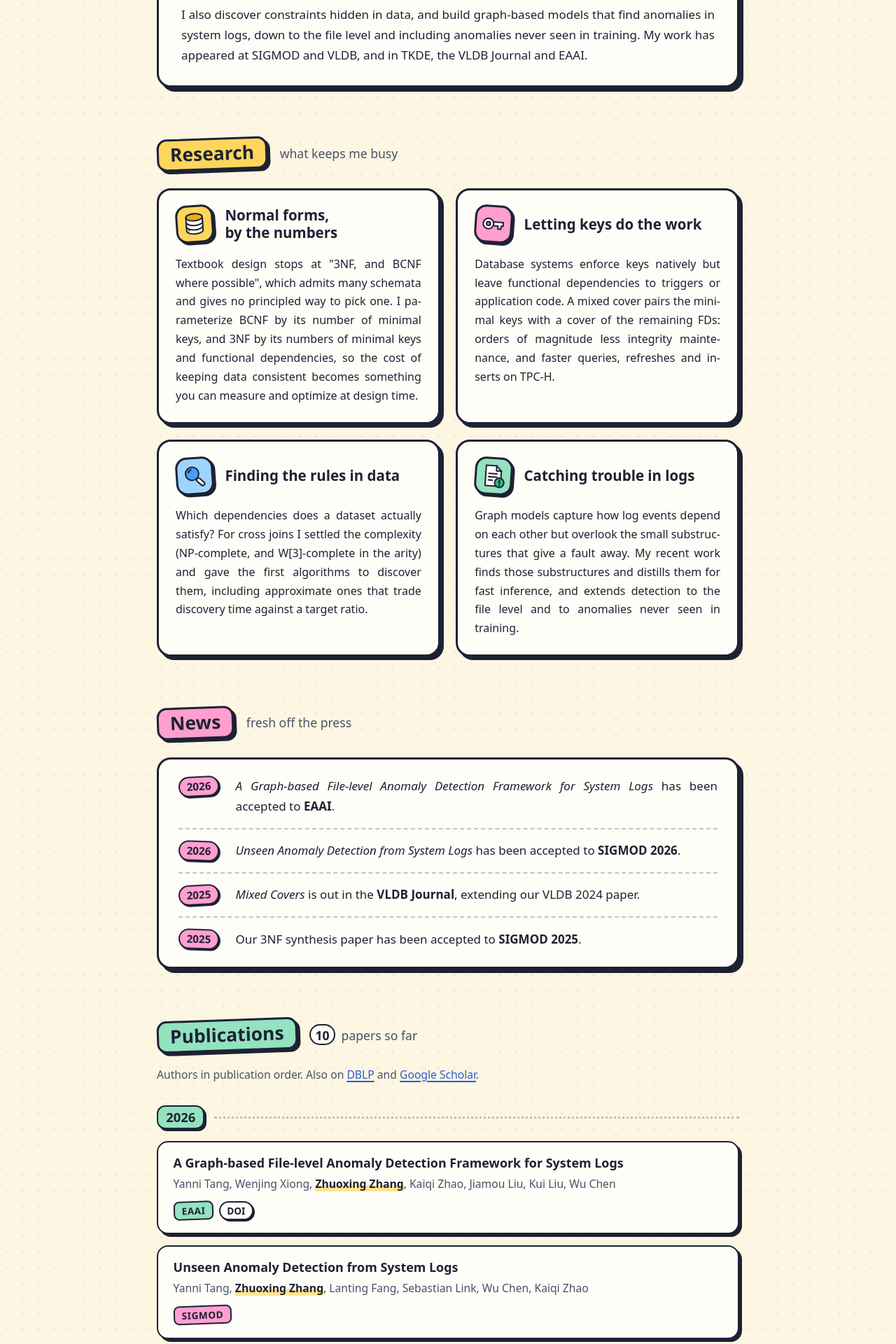
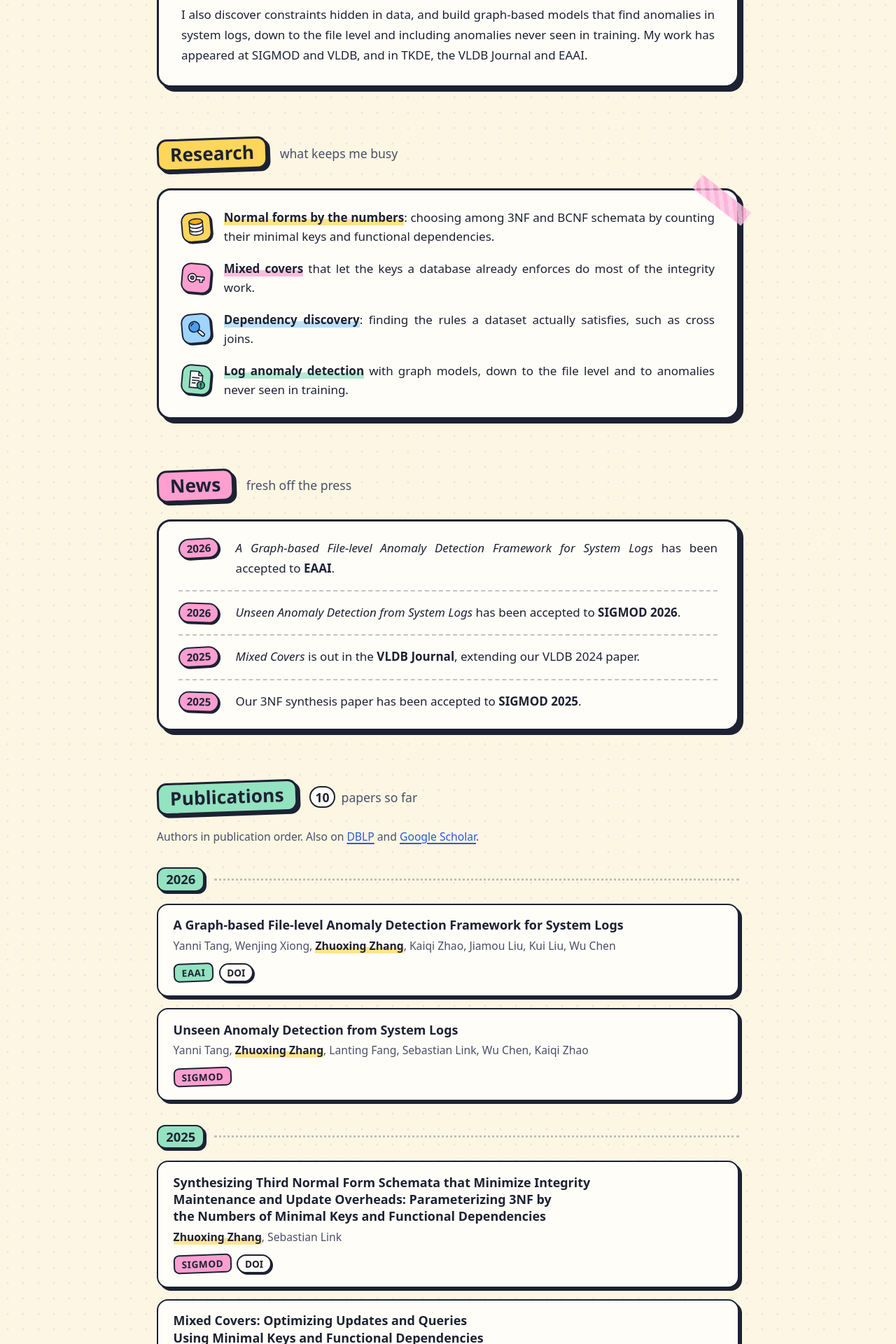
Before and after one commit to zhuoxingzhang/zhuoxingzhang.github.io, a Jekyll site: the page built from index.html, in a window 1280 px wide. Shown: the part 950-2870 px from the top of the page at 70% size. Built offline with Jekyll 4.4.1, drawn with Linux system fonts in a browser that asks for light colours; a style sheet for code colours, icons or effects is not loaded.

Commit message:
Fold Research into one card, one line per interest
Four paragraph cards said at length what the About section already says.
Now each interest is a single sentence with its doodle as the bullet and
its key phrase run over with a marker in the bullet's colour.

interests entries take `text` (and `icon`) instead of `name` and
`detail`; a bare string still works and gets a sparkle. README updated.

```diff
--- a/_data/profile.yml
+++ b/_data/profile.yml
@@ -40,38 +40,26 @@ about:
     anomalies never seen in training. My work has appeared at SIGMOD and VLDB,
     and in TKDE, the VLDB Journal and EAAI.
 
-# One card each. `icon` picks the doodle: database | key | search | log.
+# The Research card: one line each, in order. `icon` picks the doodle used as
+# its bullet: database | key | search | log (see README for the rest).
+# HTML is allowed; <strong> marks the phrase a skimming eye should catch.
 interests:
-  - name: Normal forms, by the numbers
-    icon: database
-    detail: >-
-      Textbook design stops at "3NF, and BCNF where possible", which admits many
-      schemata and gives no principled way to pick one. I parameterize BCNF by
-      its number of minimal keys, and 3NF by its numbers of minimal keys and
-      functional dependencies, so the cost of keeping data consistent becomes
-      something you can measure and optimize at design time.
-  - name: Letting keys do the work
-    icon: key
-    detail: >-
-      Database systems enforce keys natively but leave functional dependencies
-      to triggers or application code. A mixed cover pairs the minimal keys with
-      a cover of the remaining FDs: orders of magnitude less integrity
-      maintenance, and faster queries, refreshes and inserts on
-      <span class="nb">TPC-H</span>.
-  - name: Finding the rules in data
-    icon: search
-    detail: >-
-      Which dependencies does a dataset actually satisfy? For cross joins I
-      settled the complexity (NP-complete, and W[3]-complete in the arity) and
-      gave the first algorithms to discover them, including approximate ones
-      that trade discovery time against a target ratio.
-  - name: Catching trouble in logs
-    icon: log
-    detail: >-
-      Graph models capture how log events depend on each other but overlook the
-      small substructures that give a fault away. My recent work finds those
-      substructures and distills them for fast inference, and extends detection
-      to the file level and to anomalies never seen in training.
+  - icon: database
+    text: >-
+      <strong>Normal forms by the numbers</strong>: choosing among 3NF and BCNF
+      schemata by counting their minimal keys and functional dependencies.
+  - icon: key
+    text: >-
+      <strong>Mixed covers</strong> that let the keys a database already
+      enforces do most of the integrity work.
+  - icon: search
+    text: >-
+      <strong>Dependency discovery</strong>: finding the rules a dataset
+      actually satisfies, such as cross joins.
+  - icon: log
+    text: >-
+      <strong>Log anomaly detection</strong> with graph models, down to the
+      file level and to anomalies never seen in training.
 
 # Shown as colourful buttons in the banner. Delete or add entries as needed.
 links:
--- a/assets/css/site.css
+++ b/assets/css/site.css
@@ -41,6 +41,8 @@
   --link:       #2a5bd7;
   --highlight:  rgba(255, 214, 92, .65);
   --tape:       rgba(158, 212, 255, .78);
+  --tape-pink:  rgba(255, 159, 207, .75);
+  --marker:     70%;                     /* strength of the research markers */
 
   /* The banner and footer: the night behind the portrait. */
   --night-top:     #172d5e;
@@ -92,6 +94,8 @@
     --link:       #9cc0ff;
     --highlight:  rgba(255, 214, 92, .3);
     --tape:       rgba(158, 212, 255, .5);
+    --tape-pink:  rgba(255, 159, 207, .5);
+    --marker:     38%;
 
     --night-top:    #081028;
     --night:        #0d1a3d;
@@ -208,13 +212,12 @@ a {
    on <html>. Do not add text-wrap: pretty here: licensed to replan the
    paragraph, the engine trades hyphens away for space and the gaps get worse.
 
-   The research cards and the postcard are narrow at every width — two cards
-   to a row on a desktop leave each about 45 characters — so they hyphenate
-   everywhere; the rest only once the phone narrows them too.
+   The postcard's message is narrow at every width — half a card on a desktop
+   leaves it about 45 characters — so it hyphenates everywhere; the rest only
+   once the phone narrows them too.
 
    Author lists are the exception: they are people's names, and breaking one
    across a line ("Zhuox-ing") reads worse than an uneven edge. */
-.interest p,
 .postcard-body {
   -webkit-hyphens: auto;
   hyphens: auto;
@@ -669,26 +672,37 @@ a {
 /* ==========================================================================
    Research
    ========================================================================== */
-/* min(22rem, 100%) rather than a bare 22rem: at full width 22rem still lands
-   on two columns, but a bare 22rem overflows a phone's column by a pixel. */
-.interests {
-  display: grid;
-  grid-template-columns: repeat(auto-fit, minmax(min(22rem, 100%), 1fr));
-  gap: 1.4rem;
+/* One card, one line per interest; the bullets are the doodles, each on a
+   little sticker of its own colour. */
+.interests-card {
+  position: relative;
+  padding: 1.6rem 2rem;
+  background: var(--card);
+  border: 3px solid var(--line);
+  border-radius: var(--radius);
+  box-shadow: 6px 6px 0 var(--shadow);
 }
+/* Taped down by one corner — the right one, clear of the section tag. */
+.interests-card::before {
+  content: "";
+  position: absolute;
+  top: 2px;
+  right: -22px;
+  width: 5.5rem;
+  height: 24px;
+  background:
+    repeating-linear-gradient(45deg, rgba(255, 255, 255, .35) 0 6px, transparent 6px 12px),
+    var(--tape-pink);
+  transform: rotate(38deg);
+}
+.interests { display: grid; gap: 1.15rem; }
 .interest {
   --c: var(--yellow);
   --c-deep: var(--yellow-deep);
   display: grid;
   grid-template-columns: auto minmax(0, 1fr);
-  column-gap: 1rem;
+  column-gap: 1.1rem;
   align-items: center;
-  align-content: start;
-  padding: 1.35rem 1.5rem 1.5rem;
-  background: var(--card);
-  border: 3px solid var(--line);
-  border-radius: var(--radius);
-  box-shadow: 5px 5px 0 var(--shadow);
 }
 .interest:nth-child(4n+2) { --c: var(--pink); --c-deep: var(--pink-deep); }
 .interest:nth-child(4n+3) { --c: var(--sky);  --c-deep: var(--sky-deep); }
@@ -697,30 +711,25 @@ a {
 .interest-icon {
   display: grid;
   place-items: center;
-  width: 3.4rem;
-  height: 3.4rem;
+  width: 2.7rem;
+  height: 2.7rem;
   color: var(--on-color);
   background: var(--c);
-  border: 3px solid var(--line);
-  border-radius: 16px;
-  box-shadow: 3px 3px 0 var(--shadow);
-  transform: rotate(-4deg);
+  border: 2.5px solid var(--line);
+  border-radius: 13px;
+  box-shadow: 2px 2px 0 var(--shadow);
+  transform: rotate(-5deg);
 }
-.interest-icon .doodle { width: 2.35rem; height: 2.35rem; }
-.interest:nth-child(even) .interest-icon { transform: rotate(4deg); }
+.interest-icon .doodle { width: 1.9rem; height: 1.9rem; }
+.interest:nth-child(even) .interest-icon { transform: rotate(5deg); }
 
-.interest h3 {
-  font-family: var(--font-display);
-  font-weight: 600;
-  font-size: 1.28rem;
-  line-height: 1.25;
-  text-wrap: balance;
-}
-.interest p {
-  grid-column: 1 / -1;
-  margin-top: 1rem;
-  font-size: 1rem;
-  line-height: 1.68;
+.interest p { line-height: 1.6; }
+/* The phrase to catch, run over with a marker in the bullet's colour. Left
+   plain where color-mix() is unsupported. */
+.interest strong {
+  font-weight: 800;
+  background: linear-gradient(transparent 60%,
+    color-mix(in srgb, var(--c) var(--marker), transparent) 60%);
 }
 
 
@@ -1146,11 +1155,15 @@ a {
   .sec-sub { font-size: 1rem; }
 
   .prose { padding: 1.4rem 1.2rem; box-shadow: 5px 5px 0 var(--shadow); }
-  .interests { gap: 1.2rem; }
-  .interest { padding: 1.15rem 1.2rem 1.25rem; }
-  .interest-icon { width: 3rem; height: 3rem; border-radius: 14px; }
-  .interest-icon .doodle { width: 2.05rem; height: 2.05rem; }
-  .interest h3 { font-size: 1.18rem; }
+  .interests-card { padding: 1.3rem 1.2rem; box-shadow: 5px 5px 0 var(--shadow); }
+  /* No corner tape on a phone: the text runs right up to that corner here,
+     and the tape covered the end of the first line. */
+  .interests-card::before { display: none; }
+  .interests { gap: 1.1rem; }
+  /* Items run three or four lines here; a bullet belongs by the first. */
+  .interest { column-gap: .85rem; align-items: start; }
+  .interest-icon { width: 2.4rem; height: 2.4rem; border-radius: 11px; }
+  .interest-icon .doodle { width: 1.7rem; height: 1.7rem; }
 
   /* The date moves above its item: beside it, it took a fifth of a column
      already too narrow to justify without gaping. */
@@ -1238,13 +1251,13 @@ a {
     transform: none;
     background: none;
   }
-  .prose, .interest, .news-card, .pub, .postcard, .contact {
+  .prose, .interests-card, .news-card, .pub, .postcard, .contact {
     border: none !important;
     box-shadow: none !important;
     background: none !important;
     padding: 0 !important;
     margin-bottom: .6rem;
   }
-  .prose::before { display: none; }
+  .prose::before, .interests-card::before { display: none; }
   .pub-link::after { content: " (" attr(href) ")"; font-size: 8pt; color: #666; }
 }
--- a/index.html
+++ b/index.html
@@ -20,20 +20,27 @@ layout: default
     <h2 class="sec-tag">Research</h2>
     <p class="sec-sub">what keeps me busy</p>
   </div>
-  <ul class="interests">
-    {% for i in p.interests %}
-      <li class="interest">
-        {% if i.name %}
+  {%- comment -%}
+    One card, one line per interest, each with a doodle for a bullet. An entry
+    may also be a bare string, which gets a sparkle.
+  {%- endcomment -%}
+  <div class="interests-card">
+    <ul class="interests">
+      {% for i in p.interests %}
+        {%- if i.text -%}
           {%- assign ic = i.icon | default: "sparkle" -%}
+          {%- assign line = i.text -%}
+        {%- else -%}
+          {%- assign ic = "sparkle" -%}
+          {%- assign line = i -%}
+        {%- endif %}
+        <li class="interest">
           <span class="interest-icon">{% include icon.html name=ic %}</span>
-          <h3>{{ i.name }}</h3>
-          <p>{{ i.detail }}</p>
-        {% else %}
-          <h3>{{ i }}</h3>
-        {% endif %}
-      </li>
-    {% endfor %}
-  </ul>
+          <p>{{ line }}</p>
+        </li>
+      {% endfor %}
+    </ul>
+  </div>
 </section>
 {% endif %}
 
```
Also changed, not shown: README.md.
